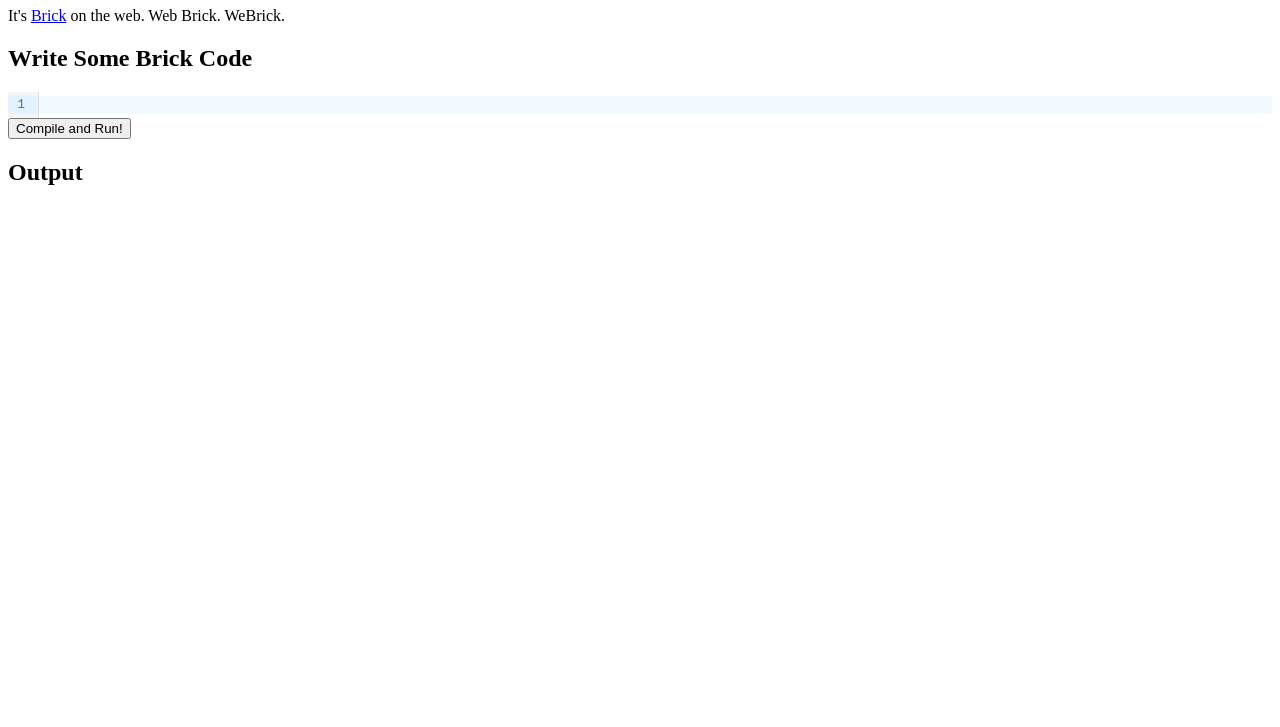
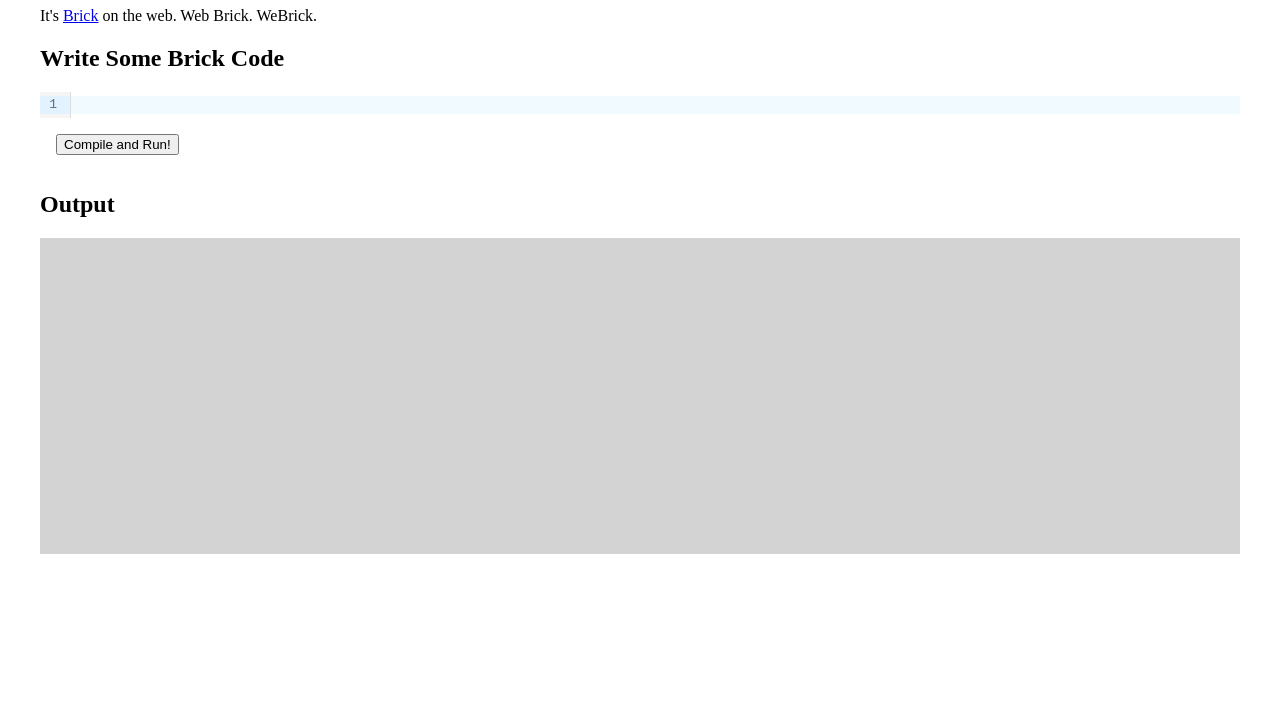
Before and after one commit to ryanisaacg/webrick, a website built with Vite: page site/index.html in a window 1280 px wide. Shown: the part 73-800 px from the top of the page. Built offline with nearby package versions, Linux system fonts and the light colour scheme.

Commit message:
Very minimal styling

```diff
--- a/site/index.html
+++ b/site/index.html
@@ -2,7 +2,7 @@
 <html lang="en">
   <head>
     <meta charset="UTF-8" />
-    <link rel="icon" type="image/svg+xml" href="/vite.svg" />
+    <link href="/style.css" rel="stylesheet" />
     <meta name="viewport" content="width=device-width, initial-scale=1.0" />
     <title>WeBrick</title>
   </head>
@@ -13,7 +13,7 @@
     <div id="editor"></div>
     <button id="build">Compile and Run!</button>
     <h2> Output </h2>
-    <code id="output"></code>
+    <code id="output"> </code>
     <script type="module" src="/src/main.ts"></script>
   </body>
 </html>
--- a/site/src/main.ts
+++ b/site/src/main.ts
@@ -1,3 +1,4 @@
+import "./style.css";
 import { compile_source } from "webrick";
 
 import { EditorView, basicSetup } from "codemirror";
--- /dev/null
+++ b/site/src/style.css
@@ -0,0 +1,15 @@
+body {
+  max-width: 1200px;
+  margin: 0 auto;
+}
+
+button {
+  margin: 16px;
+}
+
+#output {
+  display: block;
+  background: lightgray;
+  min-height: 300px;
+  padding: 8px;
+}
```
